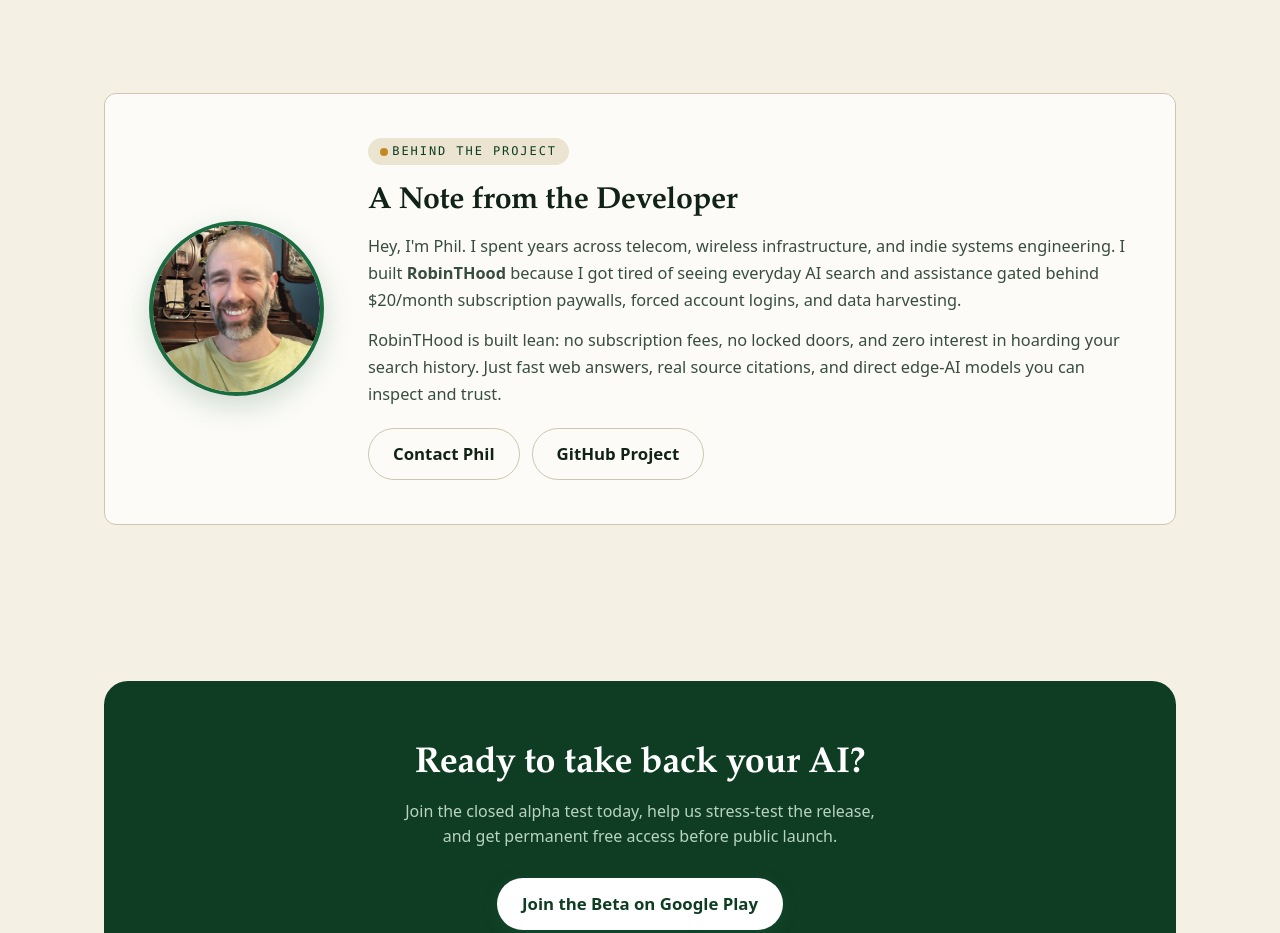
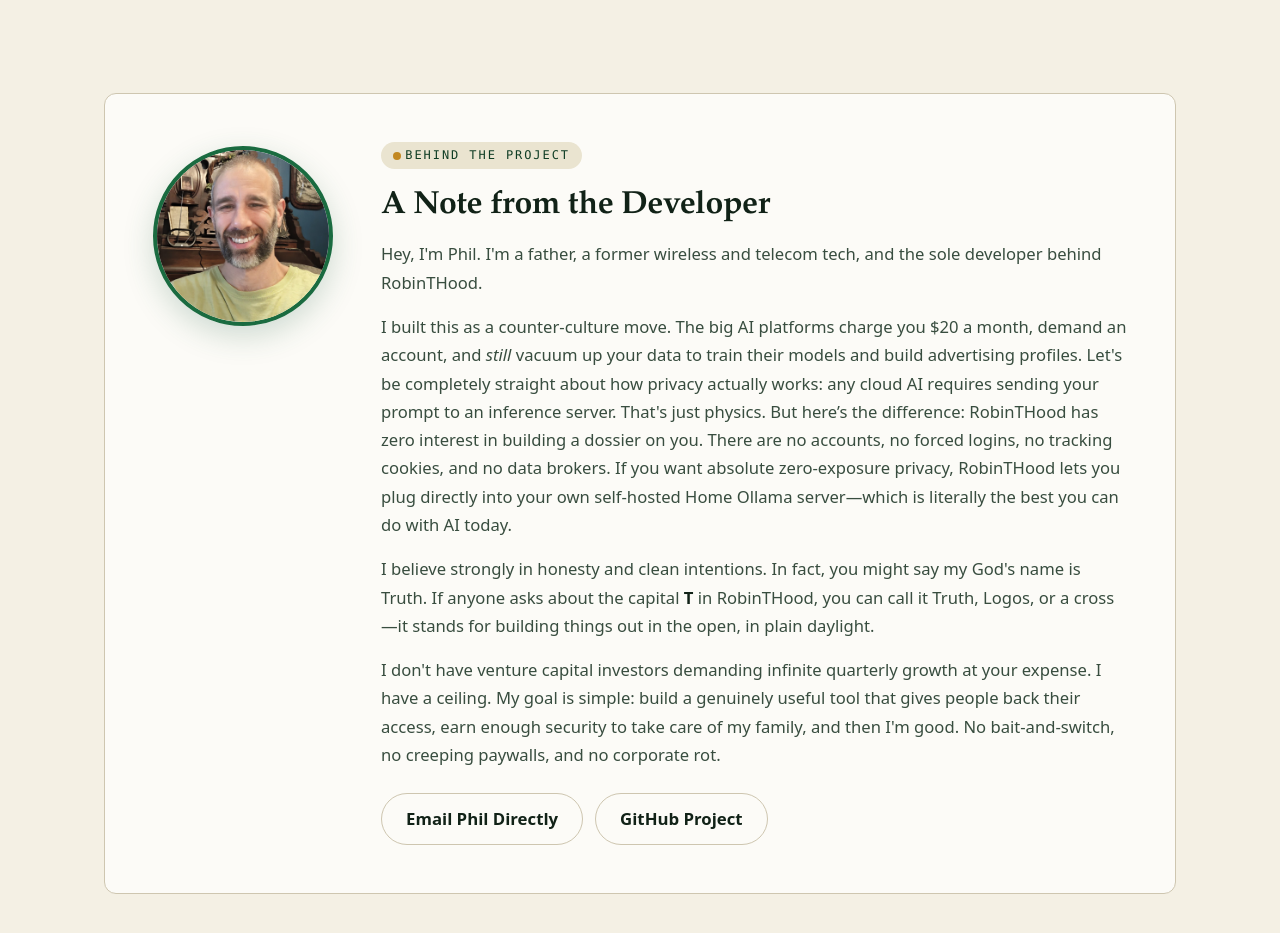
Before and after one commit to edotwedo/RobinTHood, a plain HTML site: page site/index.html in a window 1280 px wide. Shown: the part 1860-2793 px from the top of the page. Drawn offline with Linux system fonts and the light colour scheme.

Commit message:
feat(site): update About Developer note with radical transparency, counter-culture framing, and fatherhood

```diff
--- a/site/index.html
+++ b/site/index.html
@@ -172,31 +172,33 @@
 
   .dev-card {
     display: flex;
-    gap: clamp(24px, 5vw, 44px);
-    align-items: center;
+    gap: clamp(28px, 5vw, 48px);
+    align-items: flex-start;
     background: var(--paper-card);
     border: 1px solid var(--line);
     border-radius: var(--radius);
-    padding: clamp(24px, 5vw, 44px);
+    padding: clamp(28px, 5vw, 48px);
     margin: 20px 0;
   }
-  @media(max-width: 720px) {
-    .dev-card { flex-direction: column; text-align: center; }
+  @media(max-width: 768px) {
+    .dev-card { flex-direction: column; align-items: center; text-align: center; }
     .dev-links { justify-content: center; }
   }
   .dev-avatar {
-    width: clamp(130px, 22vw, 175px);
-    height: clamp(130px, 22vw, 175px);
+    width: clamp(140px, 22vw, 180px);
+    height: clamp(140px, 22vw, 180px);
     border-radius: 50%;
     object-fit: cover;
     border: 4px solid var(--green);
-    box-shadow: 0 10px 28px rgba(45, 106, 79, 0.22);
+    box-shadow: 0 10px 30px rgba(45, 106, 79, 0.22);
     flex-shrink: 0;
+    margin-top: 4px;
   }
-  .dev-body { flex: 1; }
-  .dev-body h2 { margin: 6px 0 14px; font-size: clamp(1.4rem, 2.8vw, 1.9rem); color: var(--ink); }
-  .dev-text { color: var(--ink-soft); font-size: 1.02rem; line-height: 1.65; margin: 0 0 14px; }
-  .dev-links { display: flex; gap: 12px; margin-top: 20px; flex-wrap: wrap; }
+  .dev-body { flex: 1; min-width: 0; }
+  .dev-body h2 { margin: 6px 0 16px; font-size: clamp(1.4rem, 2.8vw, 2rem); color: var(--ink); }
+  .dev-text { color: var(--ink-soft); font-size: 1.04rem; line-height: 1.7; margin: 0 0 16px; }
+  .dev-text strong { color: var(--ink); font-weight: 600; }
+  .dev-links { display: flex; gap: 12px; margin-top: 24px; flex-wrap: wrap; }
 
   footer.site { border-top: 1px solid var(--line); padding: 40px 0; color: var(--muted); font-size: 0.88rem; }
   .foot-flex { display: flex; justify-content: space-between; align-items: center; flex-wrap: wrap; gap: 16px; }
@@ -308,18 +310,24 @@
   <section id="about" class="rule">
     <div class="wrap">
       <div class="dev-card">
-        <img class="dev-avatar" src="phil.jpg" alt="Phil - Developer of RobinTHood" width="170" height="170" />
+        <img class="dev-avatar" src="phil.jpg" alt="Phil - Developer of RobinTHood" width="180" height="180" />
         <div class="dev-body">
           <span class="eyebrow kicker">Behind the Project</span>
           <h2>A Note from the Developer</h2>
           <p class="dev-text">
-            Hey, I'm Phil. I spent years across telecom, wireless infrastructure, and indie systems engineering. I built <strong>RobinTHood</strong> because I got tired of seeing everyday AI search and assistance gated behind $20/month subscription paywalls, forced account logins, and data harvesting.
+            Hey, I'm Phil. I'm a father, a former wireless and telecom tech, and the sole developer behind RobinTHood.
           </p>
           <p class="dev-text">
-            RobinTHood is built lean: no subscription fees, no locked doors, and zero interest in hoarding your search history. Just fast web answers, real source citations, and direct edge-AI models you can inspect and trust.
+            I built this as a counter-culture move. The big AI platforms charge you $20 a month, demand an account, and <em>still</em> vacuum up your data to train their models and build advertising profiles. Let's be completely straight about how privacy actually works: any cloud AI requires sending your prompt to an inference server. That's just physics. But here’s the difference: RobinTHood has zero interest in building a dossier on you. There are no accounts, no forced logins, no tracking cookies, and no data brokers. If you want absolute zero-exposure privacy, RobinTHood lets you plug directly into your own self-hosted Home Ollama server—which is literally the best you can do with AI today.
+          </p>
+          <p class="dev-text">
+            I believe strongly in honesty and clean intentions. In fact, you might say my God's name is Truth. If anyone asks about the capital <strong>T</strong> in RobinTHood, you can call it Truth, Logos, or a cross—it stands for building things out in the open, in plain daylight.
+          </p>
+          <p class="dev-text">
+            I don't have venture capital investors demanding infinite quarterly growth at your expense. I have a ceiling. My goal is simple: build a genuinely useful tool that gives people back their access, earn enough security to take care of my family, and then I'm good. No bait-and-switch, no creeping paywalls, and no corporate rot.
           </p>
           <div class="dev-links">
-            <a class="btn btn-secondary" href="mailto:aroundrobin@protonmail.com">Contact Phil</a>
+            <a class="btn btn-secondary" href="mailto:aroundrobin@protonmail.com">Email Phil Directly</a>
             <a class="btn btn-secondary" href="https://github.com/edotwedo/RobinTHood" target="_blank" rel="noopener">GitHub Project</a>
           </div>
         </div>
```
